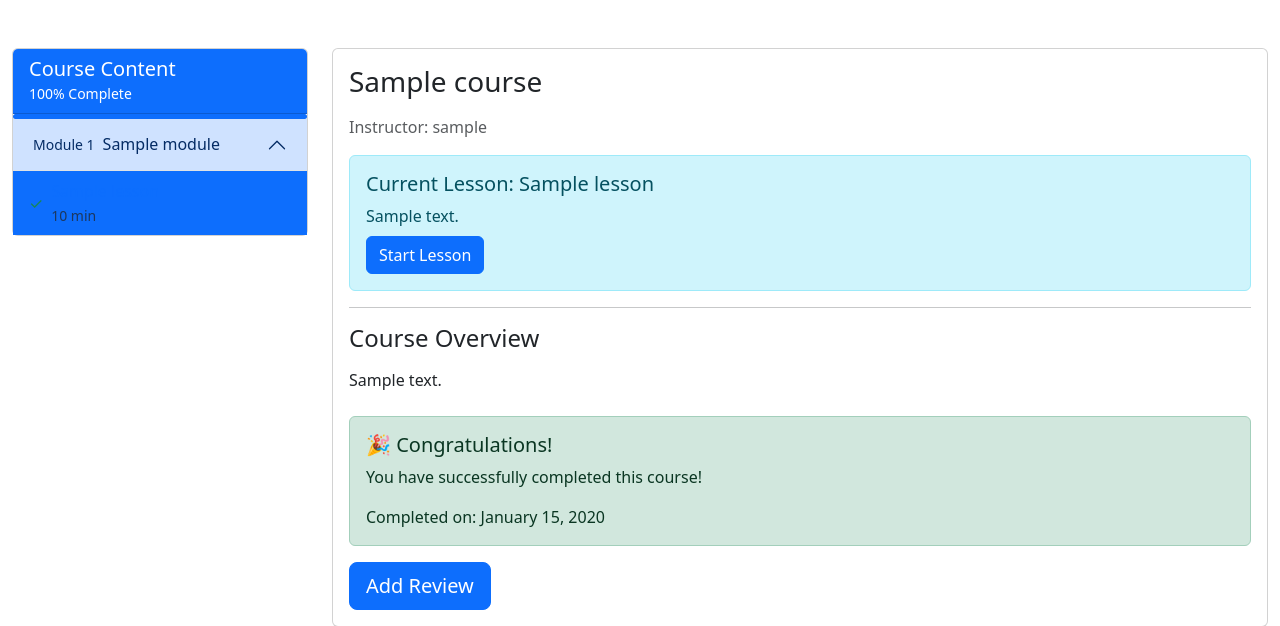
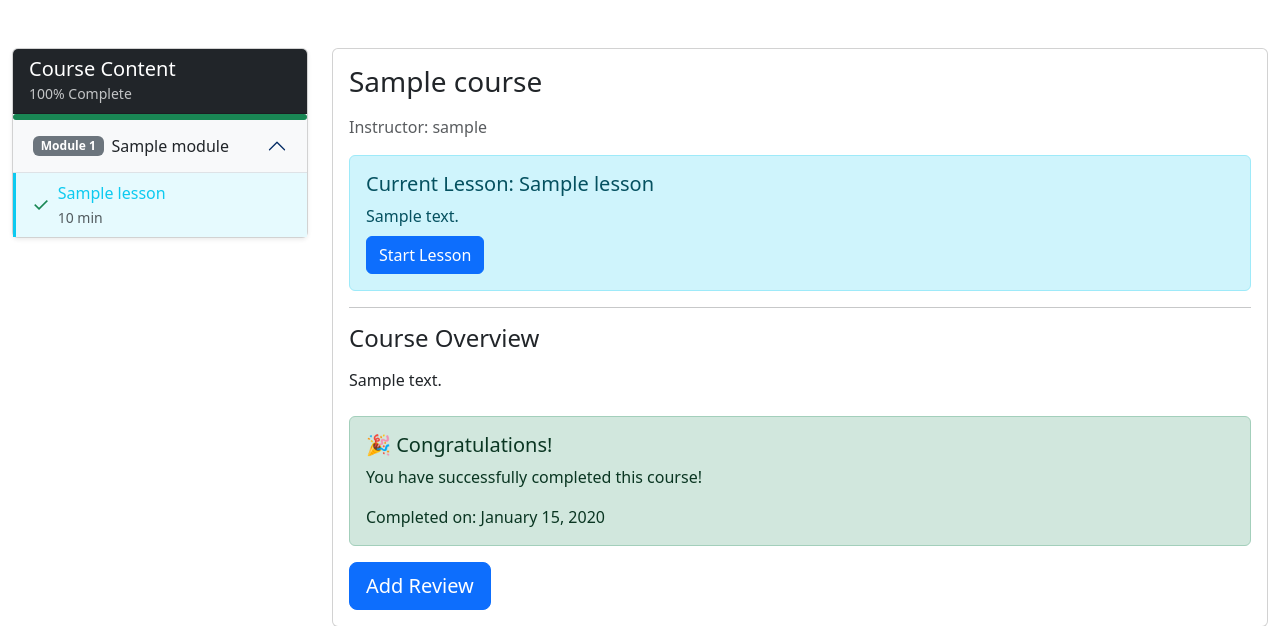
Before and after one commit to RahatGithub/studynest, a Django app: a page that uses templates/courses/learn_course.html in a window 1280 px wide. Shown: the part 56-682 px from the top of the page. Run offline with Django 5.2, Linux system fonts and the light colour scheme; a user stored in the database is signed in; tables that the repository leaves empty hold one stand-in row (values such as "Sample post").

Commit message:
Lesson's sidebar and Course detail's sidebar color changed

```diff
--- a/templates/courses/learn_course.html
+++ b/templates/courses/learn_course.html
@@ -7,48 +7,49 @@
     <div class="row">
         <!-- Sidebar -->
         <div class="col-lg-3 mb-4">
-            <div class="card">
-                <div class="card-header bg-primary text-white">
+            <div class="card shadow-sm">
+                <div class="card-header bg-dark text-white">
                     <h5 class="mb-0">Course Content</h5>
-                    <small>{{ enrollment.get_progress_percentage }}% Complete</small>
+                    <small class="text-light opacity-75">{{ enrollment.get_progress_percentage }}% Complete</small>
                 </div>
                 <div class="card-body p-0">
-                    <div class="progress" style="height: 5px;">
-                        <div class="progress-bar" role="progressbar"
-                             style="width: {{ enrollment.get_progress_percentage }}%"></div>
+                    <div class="progress" style="height: 6px;">
+                        <div class="progress-bar bg-success" role="progressbar"
+                            style="width: {{ enrollment.get_progress_percentage }}%"></div>
                     </div>
 
                     <div class="accordion accordion-flush" id="courseModules">
                         {% for module in modules %}
-                            <div class="accordion-item">
+                            <div class="accordion-item border-0">
                                 <h2 class="accordion-header">
-                                    <button class="accordion-button {% if not current_lesson or current_lesson.module != module %}collapsed{% endif %}"
+                                    <button class="accordion-button {% if not current_lesson or current_lesson.module != module %}collapsed{% endif %} bg-light text-dark border-bottom"
                                             type="button" data-bs-toggle="collapse"
-                                            data-bs-target="#module{{ module.id }}">
-                                        <small class="me-2">Module {{ forloop.counter }}</small>
-                                        <span class="text-truncate">{{ module.title }}</span>
+                                            data-bs-target="#module{{ module.id }}"
+                                            style="box-shadow: none;">
+                                        <small class="me-2 badge bg-secondary">Module {{ forloop.counter }}</small>
+                                        <span class="text-truncate fw-medium">{{ module.title }}</span>
                                     </button>
                                 </h2>
                                 <div id="module{{ module.id }}"
-                                     class="accordion-collapse collapse {% if current_lesson and current_lesson.module == module %}show{% endif %}"
-                                     data-bs-parent="#courseModules">
+                                    class="accordion-collapse collapse {% if current_lesson and current_lesson.module == module %}show{% endif %}"
+                                    data-bs-parent="#courseModules">
                                     <div class="accordion-body p-0">
                                         <ul class="list-group list-group-flush">
                                             {% for lesson in module.lessons.all %}
-                                                <li class="list-group-item {% if current_lesson == lesson %}active{% endif %}">
+                                                <li class="list-group-item {% if current_lesson == lesson %}bg-info bg-opacity-10 border-start border-info border-3{% endif %} border-0">
                                                     <a href="{% url 'courses:view_lesson' course.slug lesson.id %}"
-                                                    class="text-decoration-none d-flex align-items-center">
+                                                    class="text-decoration-none d-flex align-items-center text-dark">
                                                         {% for prog in enrollment.progress_records.all %}
                                                             {% if prog.lesson == lesson %}
                                                                 {% if prog.completed %}
-                                                                    <span class="text-success me-2">✓</span>
+                                                                    <span class="text-success me-2 fs-5">✓</span>
                                                                 {% else %}
-                                                                    <span class="text-muted me-2">○</span>
+                                                                    <span class="text-muted me-2 fs-5">○</span>
                                                                 {% endif %}
                                                             {% endif %}
                                                         {% endfor %}
                                                         <div class="flex-grow-1">
-                                                            <div class="text-truncate">{{ lesson.title }}</div>
+                                                            <div class="text-truncate {% if current_lesson == lesson %}fw-medium text-info{% endif %}">{{ lesson.title }}</div>
                                                             <small class="text-muted">{{ lesson.duration_minutes }} min</small>
                                                         </div>
                                                     </a>
@@ -99,11 +100,9 @@
                     {% endif %}
 
                     {% if enrollment %}
-                    {% comment %} {% if user.is_authenticated and user.is_student and is_enrolled and not has_reviewed %} {% endcomment %}
                             <a href="{% url 'courses:add_review' course.slug %}" class="btn btn-lg btn-primary">
                                 Add Review
                             </a>
-                        {% comment %} {% endif %} {% endcomment %}
                     {% endif %}
                 </div>
             </div>
```
Also changed, not shown: templates/courses/view_lesson.html (+21 -20 lines).
